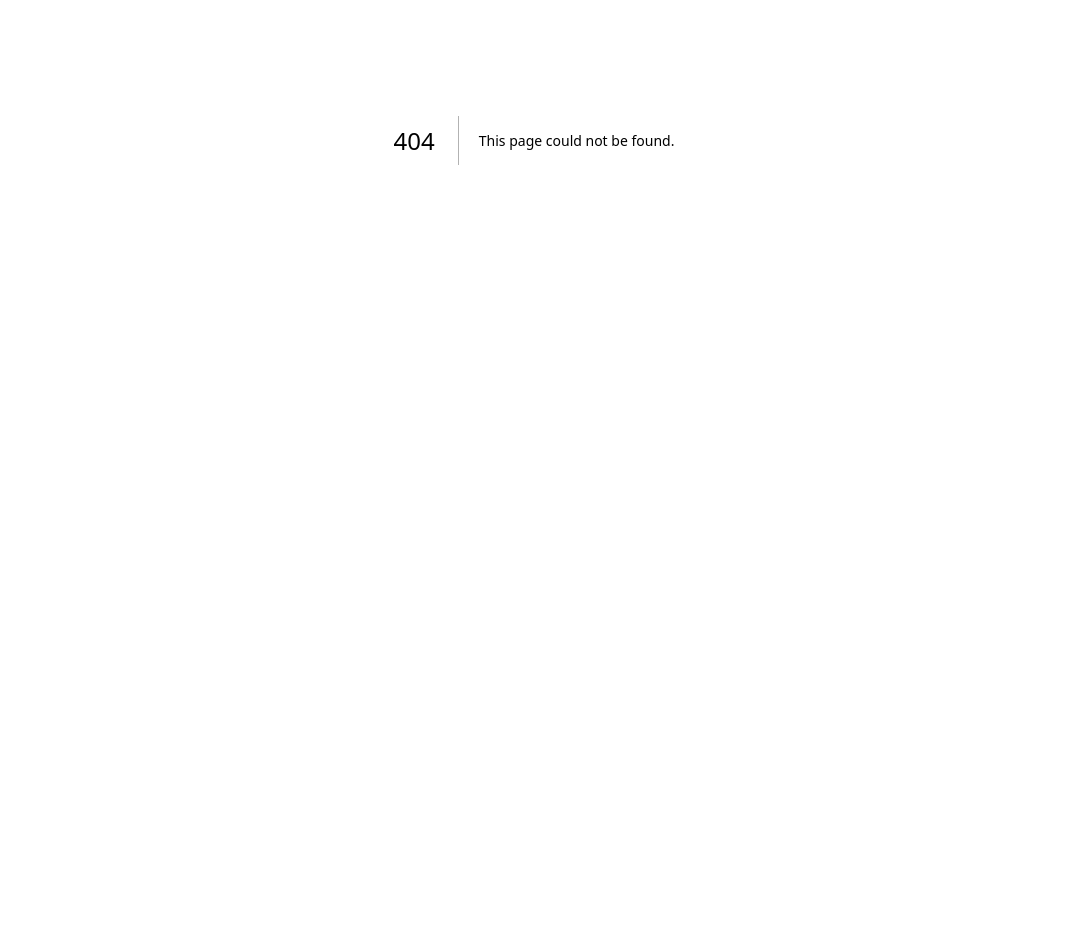
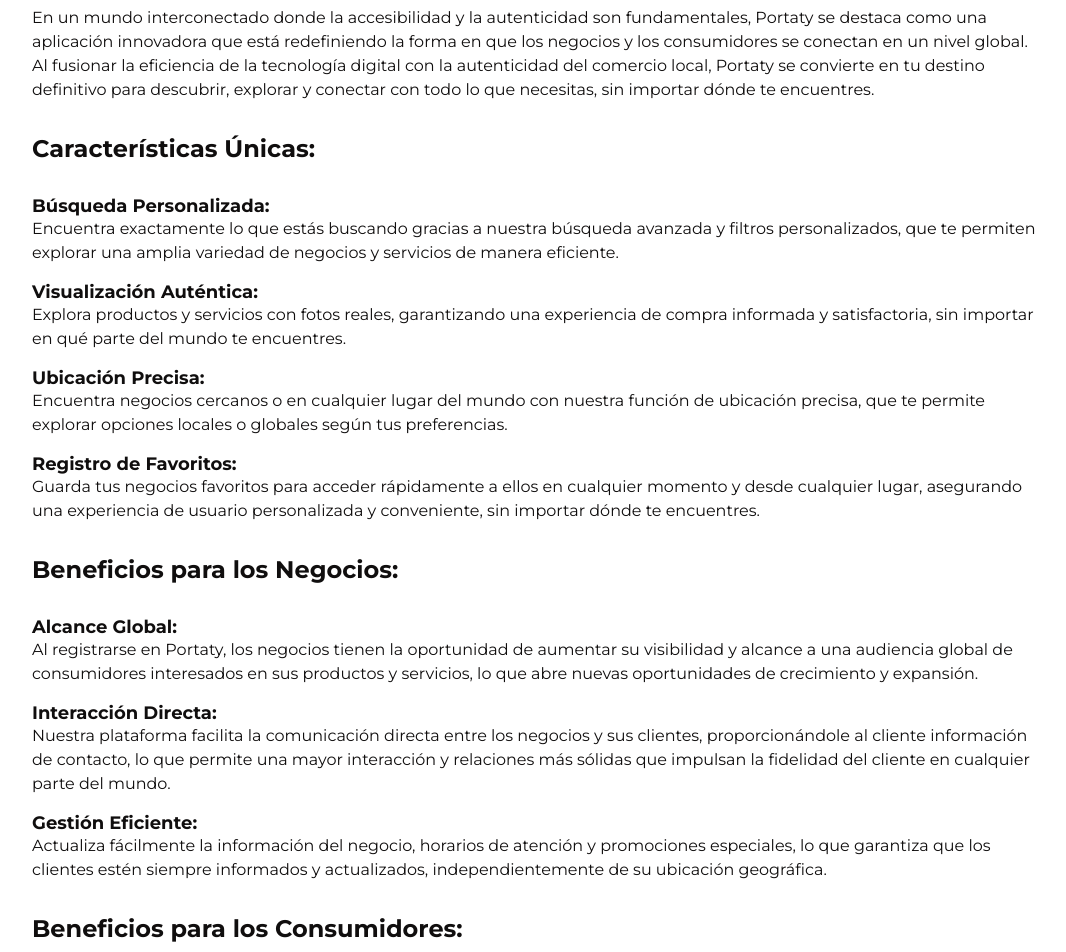
Before and after one commit to Portaty/portaty-web, a Next.js app: page /info in a window 1280 px wide. Before the commit this address had no page. Shown: the part 260-1212 px from the top of the page, without its empty margins (106-1172 px from the left). Before the commit the page ends 800 px from the top, so only its background shows below. Built offline with nearby package versions, Linux system fonts and the light colour scheme.

Commit message:
Cambios web

```diff
--- /dev/null
+++ b/src/pages/info/index.jsx
@@ -0,0 +1,125 @@
+import { Footer, Navbar } from "@/components";
+import React from "react";
+import styles from "@/styles/Info.module.css";
+
+const Info = () => {
+  return (
+    <div>
+      <Navbar />
+      <div className="container section_two">
+        <h1 className={styles.title}>Tu puente hacia un mundo de oportunidades comerciales</h1>
+        <p className={styles.paragraph}>
+          En un mundo interconectado donde la accesibilidad y la autenticidad
+          son fundamentales, Portaty se destaca como una aplicación innovadora
+          que está redefiniendo la forma en que los negocios y los consumidores
+          se conectan en un nivel global. Al fusionar la eficiencia de la
+          tecnología digital con la autenticidad del comercio local, Portaty se
+          convierte en tu destino definitivo para descubrir, explorar y conectar
+          con todo lo que necesitas, sin importar dónde te encuentres.
+        </p>
+        <h2 className={styles.chrTitle}>Características Únicas:</h2>
+        <div className={styles.chrContain}>
+          <h3 className={styles.chrSubtitle}>Búsqueda Personalizada: </h3>
+          <p className={styles.chrParagraph}>
+            {" "}
+            Encuentra exactamente lo que estás buscando gracias a nuestra
+            búsqueda avanzada y filtros personalizados, que te permiten explorar
+            una amplia variedad de negocios y servicios de manera eficiente.
+          </p>
+        </div>
+        <div className={styles.chrContain}>
+          <h3 className={styles.chrSubtitle}>Visualización Auténtica: </h3>
+          <p className={styles.chrParagraph}>
+            Explora productos y servicios con fotos reales, garantizando una
+            experiencia de compra informada y satisfactoria, sin importar en qué
+            parte del mundo te encuentres.
+          </p>
+        </div>
+        <div className={styles.chrContain}>
+          <h3 className={styles.chrSubtitle}>Ubicación Precisa: </h3>
+          <p className={styles.chrParagraph}>
+            {" "}
+            Encuentra negocios cercanos o en cualquier lugar del mundo con
+            nuestra función de ubicación precisa, que te permite explorar
+            opciones locales o globales según tus preferencias.
+          </p>
+        </div>
+        <div className={styles.chrContain}>
+          <h3 className={styles.chrSubtitle}>Registro de Favoritos: </h3>
+          <p className={styles.chrParagraph}>
+            {" "}
+            Guarda tus negocios favoritos para acceder rápidamente a ellos en
+            cualquier momento y desde cualquier lugar, asegurando una
+            experiencia de usuario personalizada y conveniente, sin importar
+            dónde te encuentres.
+          </p>
+        </div>
+        <h2 className={styles.chrTitle}>Beneficios para los Negocios: </h2>
+        <div className={styles.chrContain}>
+          <h3 className={styles.chrSubtitle}>Alcance Global: </h3>
+          <p className={styles.chrParagraph}>
+            {" "}
+            Al registrarse en Portaty, los negocios tienen la oportunidad de
+            aumentar su visibilidad y alcance a una audiencia global de
+            consumidores interesados en sus productos y servicios, lo que abre
+            nuevas oportunidades de crecimiento y expansión.
+          </p>
+        </div>
+        <div className={styles.chrContain}>
+          <h3 className={styles.chrSubtitle}>Interacción Directa: </h3>
+          <p className={styles.chrParagraph}>
+            {" "}
+            Nuestra plataforma facilita la comunicación directa entre los
+            negocios y sus clientes, proporcionándole al cliente información de
+            contacto, lo que permite una mayor interacción y relaciones más
+            sólidas que impulsan la fidelidad del cliente en cualquier parte del
+            mundo.
+          </p>
+        </div>
+        <div className={styles.chrContain}>
+          <h3 className={styles.chrSubtitle}>Gestión Eficiente: </h3>
+          <p className={styles.chrParagraph}>
+            {" "}
+            Actualiza fácilmente la información del negocio, horarios de
+            atención y promociones especiales, lo que garantiza que los clientes
+            estén siempre informados y actualizados, independientemente de su
+            ubicación geográfica.
+          </p>
+        </div>
+        <h2 className={styles.chrTitle}>Beneficios para los Consumidores: </h2>
+        <div className={styles.chrContain}>
+          <h3 className={styles.chrSubtitle}>Experiencia Personalizada: </h3>
+          <p className={styles.chrParagraph}>
+            {" "}
+            Encuentra negocios que se adapten a tus necesidades y preferencias
+            específicas, creando una experiencia de compra personalizada y
+            satisfactoria, ya sea que estés en tu ciudad natal o viajando por el
+            mundo.
+          </p>
+        </div>
+        <div className={styles.chrContain}>
+          <h3 className={styles.chrSubtitle}>Seguridad y Confianza: </h3>
+          <p className={styles.chrParagraph}>
+            {" "}
+            Con fotos reales y ubicaciones precisas, puedes confiar en que estás
+            tomando decisiones informadas y seguras, lo que te brinda
+            tranquilidad al elegir negocios en cualquier lugar del mundo.
+          </p>
+        </div>
+        <div className={styles.chrContain}>
+          <h3 className={styles.chrSubtitle}>Ahorro de Tiempo: </h3>
+          <p className={styles.chrParagraph}>
+            {" "}
+            Evita la búsqueda interminable y las decepciones al encontrar
+            exactamente lo que necesitas de manera rápida y eficiente, lo que te
+            permite aprovechar al máximo tú tiempo, ya sea en casa o en el
+            extranjero.
+          </p>
+        </div>
+      </div>
+      <Footer />
+    </div>
+  );
+};
+
+export default Info;
--- /dev/null
+++ b/src/styles/Info.module.css
@@ -0,0 +1,47 @@
+.title {
+  font-size: 60px;
+  font-family: var(--font);
+  font-weight: 600;
+  background: linear-gradient(
+    rgba(255, 164, 36, 1),
+    rgb(248, 167, 53),
+    rgb(245, 185, 100),
+    rgb(240, 218, 188)
+  );
+  -webkit-background-clip: text;
+  color: transparent;
+}
+.paragraph {
+    font-family: var(--font);
+    font-weight: 400;
+    font-size: 16px;
+    line-height: 24px;
+    text-transform: initial;
+    color: var(--black);
+    margin: 0.5rem 0;
+}
+.chrTitle {
+    font-family: var(--font);
+    font-weight: 700;
+    font-size: 24px;
+    text-transform: initial;
+    color: var(--black);
+    margin: 2rem 0;
+}
+.chrSubtitle {
+    font-family: var(--font);
+    font-weight: 700;
+    font-size: 18px;
+    text-transform: initial;
+    color: var(--black);
+}
+.chrParagraph {
+    font-family: var(--font);
+    font-weight: 400;
+    font-size: 16px;
+    line-height: 24px;
+    text-transform: initial;
+    color: var(--black);
+    margin-bottom: 1rem;
+
+}
```
